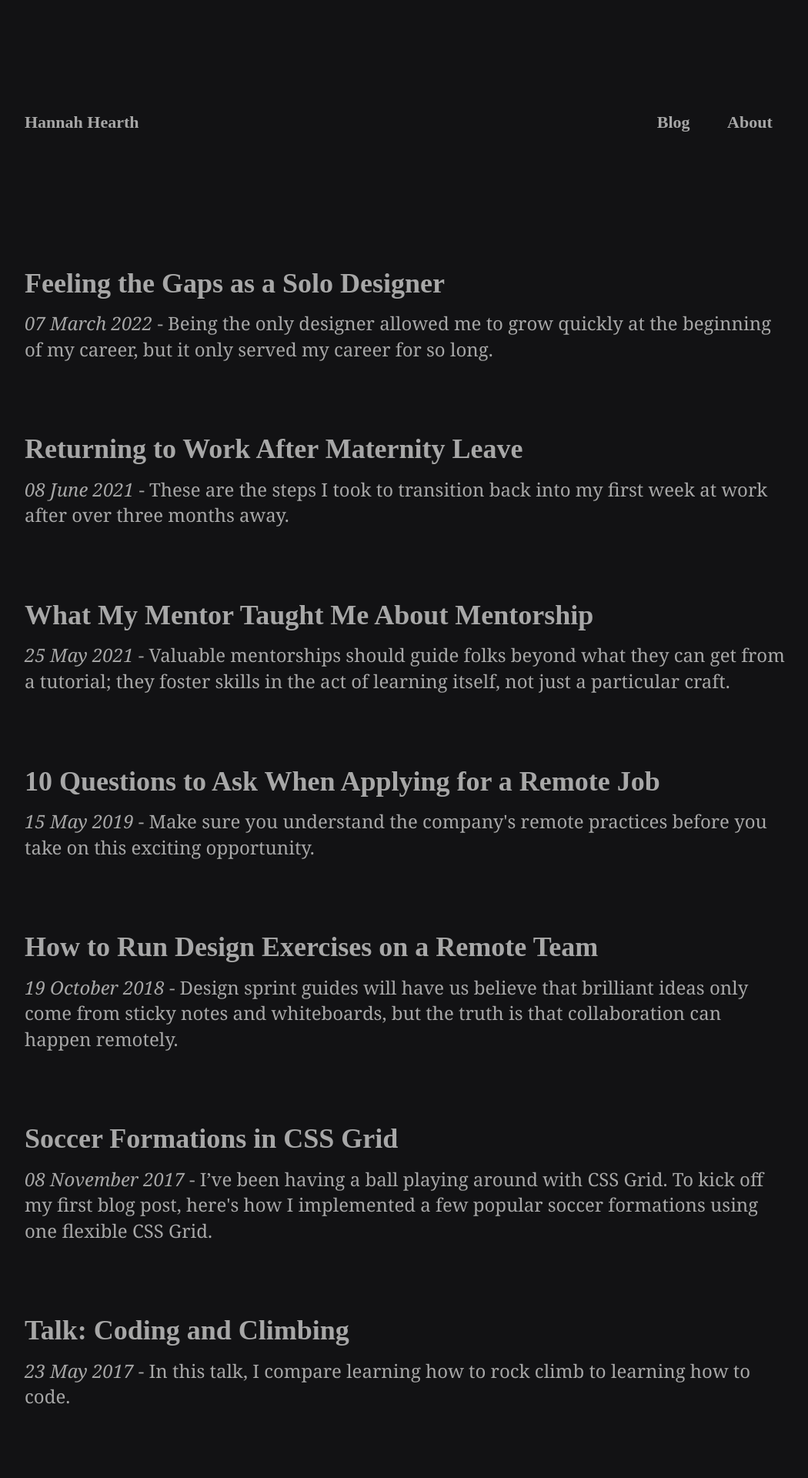
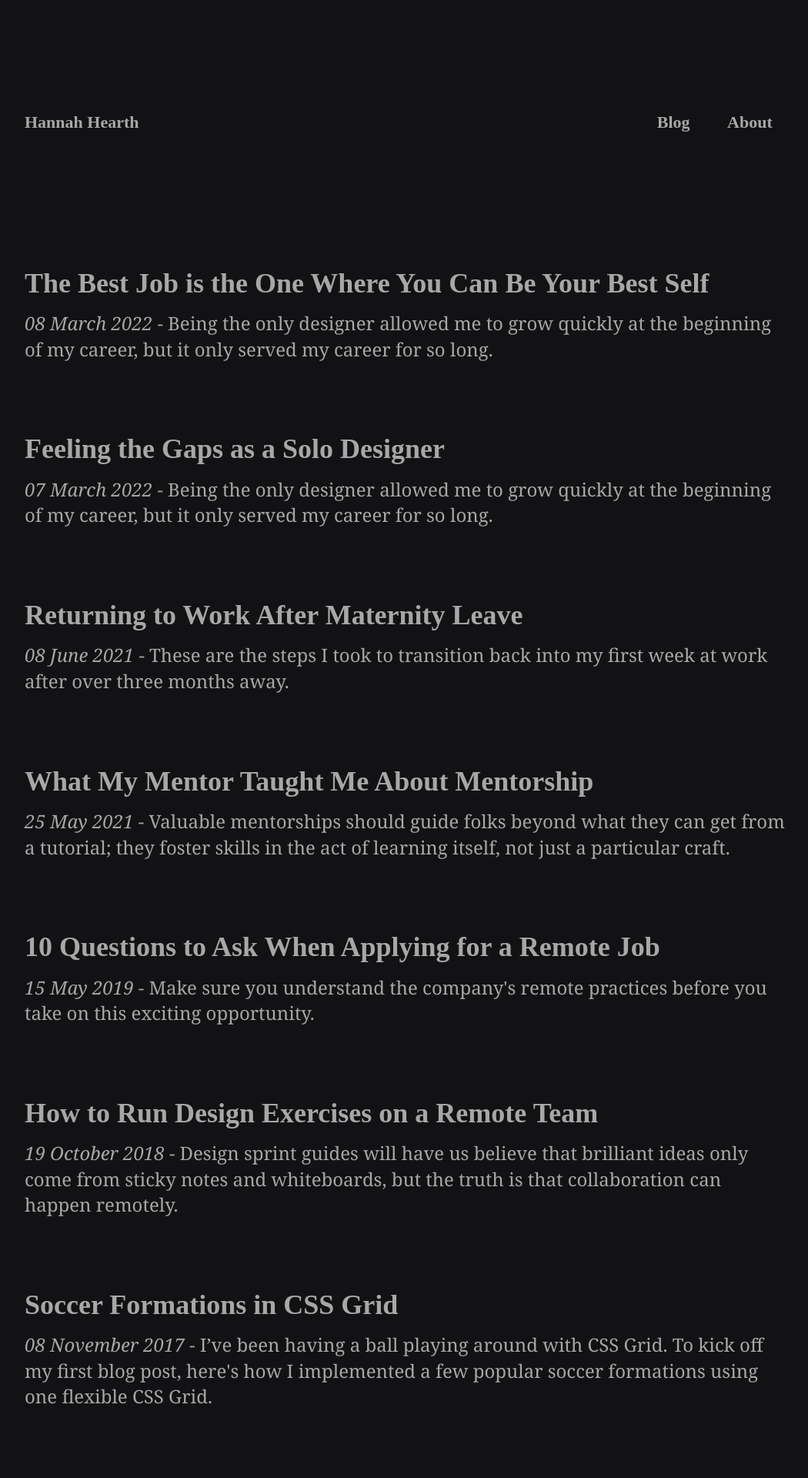
Before and after one commit to hannahhearth/hannahhearth.github.io, a Jekyll site: the page built from index.html, in a window 1280 px wide. Shown: the top 1920 px of the page at 77% size, without its empty margins (112-1162 px from the left). Built offline with Jekyll 4.4.1, drawn with Linux system fonts in a browser that asks for light colours; some web fonts are replaced; a script that is not in the unit is left out; some of the changed lines change nothing that is shown.

Commit message:
Best self blog post

```diff
--- /dev/null
+++ b/_posts/2022-03-08-The-Best-Job-Is-The-One-Where-You-Can-Be-Your-Best-Self.html
@@ -0,0 +1,147 @@
+---
+layout: post
+title:  "The Best Job is the One Where You Can Be Your Best Self"
+date:   2022-03-08
+description: "Being the only designer allowed me to grow quickly at the
+beginning of my career, but it only served my career for so long."
+image: /assets/images/solo-og.png
+---
+
+<p>The best work environments are the ones where you can be your best self. I’ve
+been at HashiCorp for four years now, twice as long as any other company in my
+career. I feel lucky to say that I’ve had the opportunity to be my best self
+here.</p>
+
+<p>What does it take to be your best self at work? It may be a completely unique
+set for everyone, and it might change over time as you or your company evolves.
+For me, the most important factors that led me to being my best self at work
+included:</p>
+
+<ul>
+  <li>Remote work</li>
+  <li>Supportive peers</li>
+  <li>The right manager</li>
+  <li>Growth opportunities</li>
+</ul>
+
+<h2>Remote work</h2>
+
+<p>I’m going to be real with you. I’m a better person remotely. Maybe that makes
+me an introvert!</p>
+
+<p>It’s not just about the sweat pants. Believe it or not, I wore jeans
+throughout the entire pandemic, including my pregnancy. For me, remote work
+isn’t all about the comfort, although my husband delivering fresh hot paninis to
+my office is lovely.</p>
+
+<p>Remote work helps me be my best self because I can conserve energy on
+unimportant things, so that I have the energy to put 100% into the things that
+mean a lot to me.</p>
+
+<p>For example, I love that I can prepare for difficult conversations in
+complete privacy, and enter and exit them in a compartmentalized Zoom link. I
+can leave video off during large team calls without worrying about my facial
+expressions or posture. I don’t have to rely on my brain-damaged memory (long
+story) because there’s always Slack, Google Docs, Zoom transcripts, etc. for
+most of my interactions.</p>
+
+<p>Remote work helps me put my best foot forward.</p>
+
+<p>I’ll also add that remote work also helps everyone annoy each other a little
+less, and honestly, that goes a long way. A favorite coworker from my in-person
+office days told me that I chew gum annoyingly (true). He was a compulsive pen
+clicker (ugh).</p>
+
+<h2>Supportive peers</h2>
+
+<p>Having supportive peers starts by being one.</p>
+
+<p>Some of the best career advice I ever got was: “Focus more on impressing your
+peers than your manager.” I took the advice immediately, but it didn’t quite hit
+home until years later.</p>
+
+<p>If I only focussed on impressing my manager, I could easily take shortcuts,
+overcommit to stretch goals, or overstate my accomplishments. On the other hand,
+when I focus on impressing my peers, I see incentives to providing realistic
+timeframes, finding pragmatic solutions that might not sparkle so brightly, and
+reflecting on what we could’ve done better as a team.</p>
+
+<p>Being a supportive peer and having peers who support me, helps me be my best
+self at work.</p>
+
+<p>Many folks meet with their manager only once a week, and yet they work with
+their peers every day all day. Working with collaborative, diligent peers also
+just makes work (which is a big part of  daily life) a more pleasant experience.
+And when I’m happy, I work and collaborate better.</p>
+
+<p>What’s more, I realized at some point that my promotions weren’t coming
+directly from my hard work and my manager taking notice. Wouldn’t that be a
+breeze! My promotions only came after my close peers went out of their way of
+their own volition to advocate hard for me to my manager. I couldn’t be more
+grateful for that, and try to pay it forward by reaching out to someone’s
+manager when I see excellent work or collaboration.</p>
+
+<h2>The right manager</h2>
+
+<p>Odd choice of words. Why didn’t she say “A Good Manager”?</p>
+
+<p>There are a lot of good managers out there that are not the right manager for
+you. Some managers are so skilled that they can change their management style
+for each report, so that they can be the right manager for everyone. But that’s
+not often the case.</p>
+
+<p>For me, the right managers are the ones that provide a high level of autonomy
+with course correction if I need it or coaching when I request it. At my level,
+I admire managers that can share input on how I might have the highest impact on
+company objectives and who can pave a path for me to grow in my career.</p>
+
+<h2>Growth opportunities</h2>
+
+<p>To me, growth opportunity means clear expectations with a transparent career
+matrix, and the opportunity to achieve that growth through well balanced
+projects.</p>
+
+<p>I’m a sucker for structure. So the lack of a robust career matrix at previous
+employers probably contributed to feeling lost in terms of professional
+development. Having a solid, transparent career matrix that covers IC and
+Manager development now has given me guidance on how to be my best self at work
+because it sets expectations. It also sets a bar for the next level if and when
+I’m interested in more responsibility.</p>
+
+<p>But a career matrix is only a piece of the picture. It’s possible to set
+expectations and then provide an environment where those expectations are
+impossible to achieve.</p>
+
+<p>Part of that environment for me has been the ability to work on the right
+balance of “comfort zone” projects and “stretch zone” projects. If I sat in the
+comfort zone all the time, there would be no challenging avenues for learning.
+If I was pressured into the stretch zone all the time, I’d fail often or get
+burnt out before I could really absorb my new development.</p>
+
+<h2>What’s not on my list</h2>
+
+<p>The above list isn’t super controversial, but it might be missing a few key
+things that other people care more about.</p>
+
+<p>For example, I don’t feel it’s always necessary to work on a product that I’m
+passionate about in order for me to be my best self at work. It helps, sure. And
+I would never work on a product I don’t feel morally aligned with. But I feel
+that as long as these four things are in place, I could swap out the product and
+still be happy and thoroughly challenged. That hasn’t always been my perspective
+and my opinion might change in the future, but for now, this works for me.</p>
+
+<p>Another example is something I hear about from time to time when I interview
+people for roles here. Sometimes candidates say that they want to work with
+people who they could “grab a beer with.”</p>
+
+<p>Beer schmeer. I think this is an awkward way of saying that you want to be
+friends with your coworkers. I agree! But it’s not a requirement. I like working
+with all sorts of people, including people I don’t have a lot in common with
+outside of work. I think that diversity of lifestyles makes a workplace great.
+I’d have a beer with any of my colleagues (although I’m more of a cocktail
+person myself), but it’s not a deal breaker for me.</p>
+
+<hr>
+
+<p>I hope you’ve enjoyed reading this. What about your environment helps you be
+your best self?</p>
--- a/_sass/_typography.scss
+++ b/_sass/_typography.scss
@@ -14,8 +14,9 @@ h1 {
 }
 
 h2 {
-  font-size: $font-size-medium;
-  margin-bottom: $small-padding;
+  font-family: $header-font;
+  font-size: $font-size-extra-large;
+  margin: $large-padding 0 $small-padding;
 
   @media #{$small-devices} {
     font-size: $font-size-small;
```
